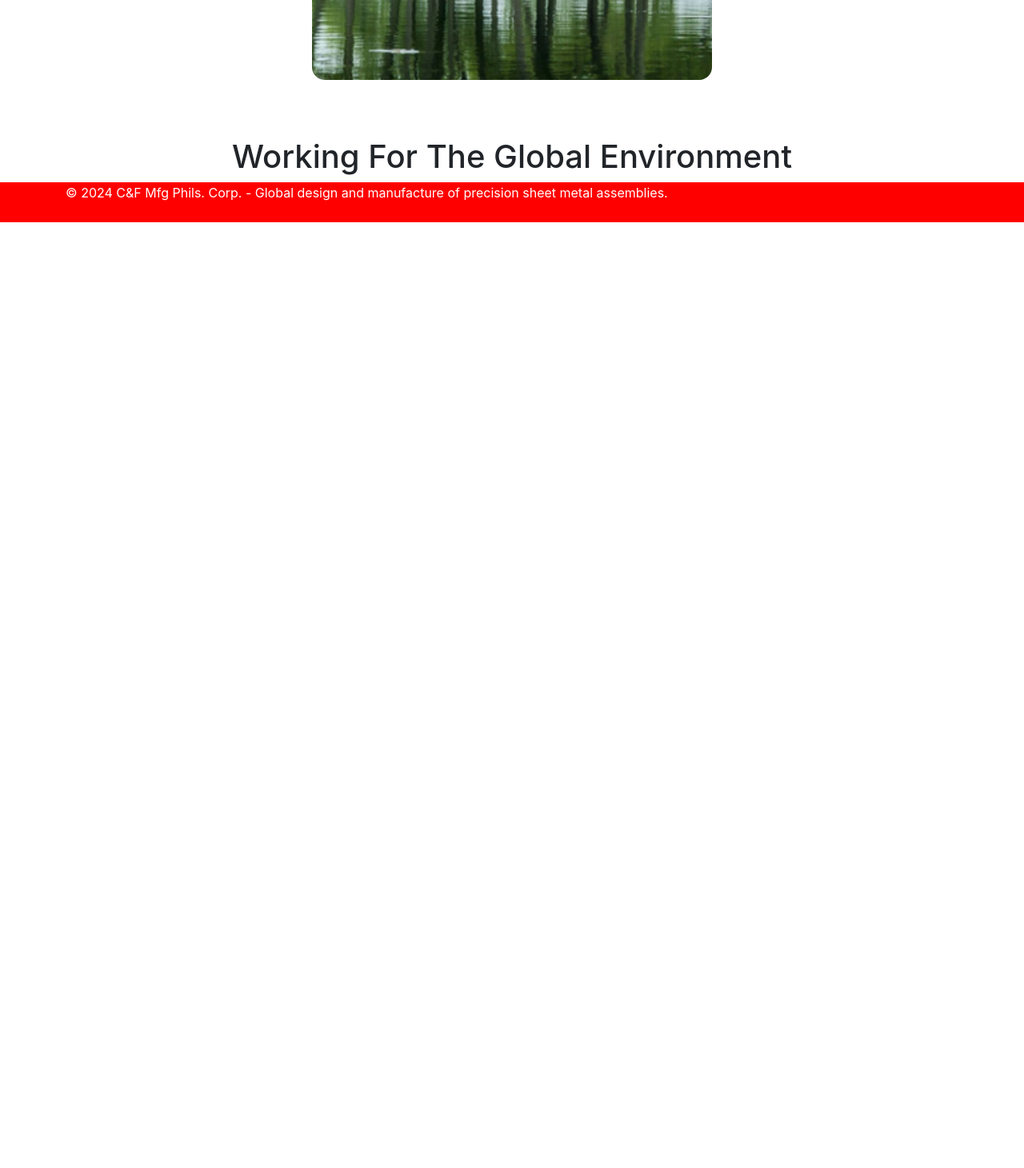
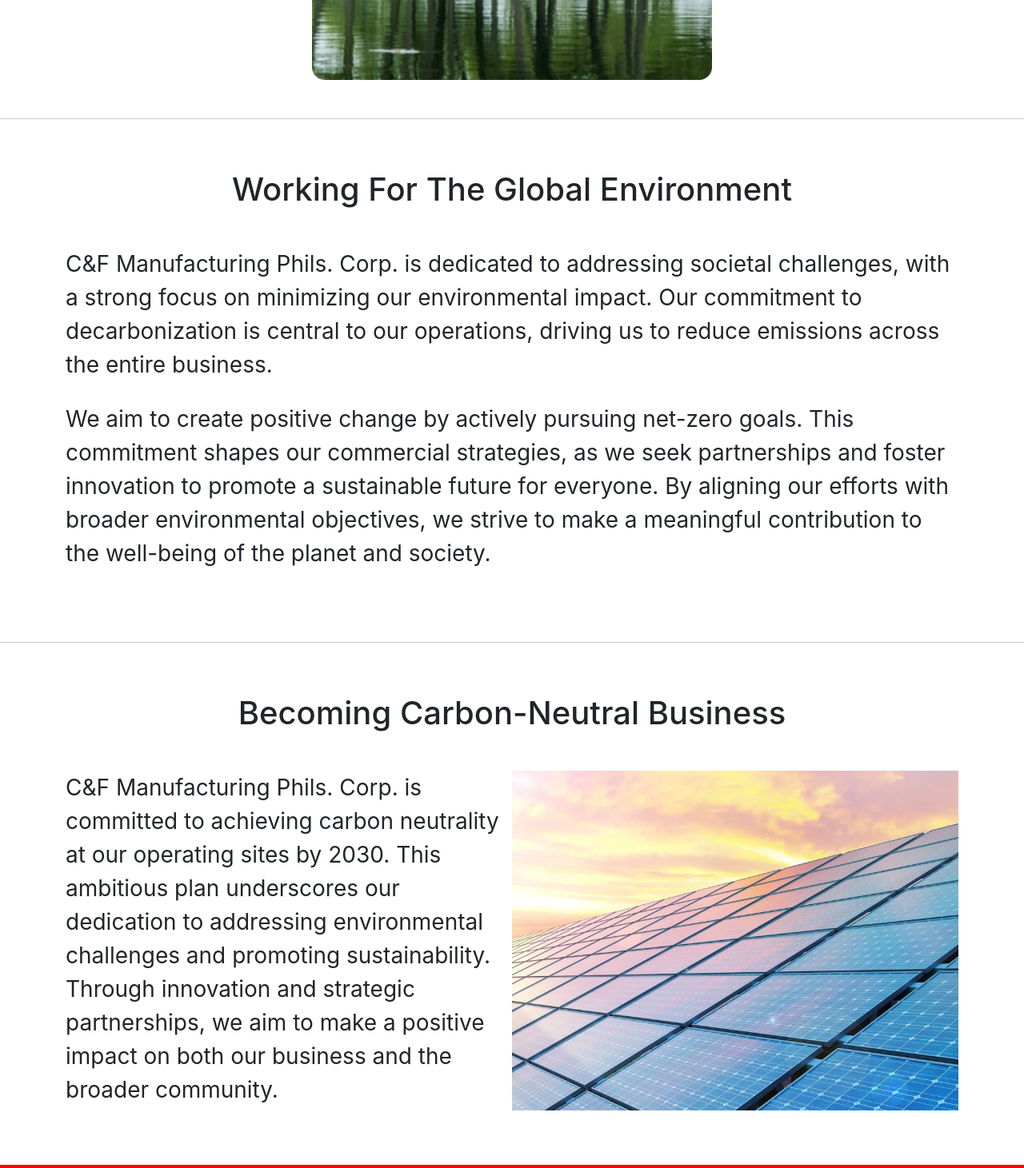
Before and after one commit to Elcavz/CF-PH-WEB, a React (Create React App) app: page / in a window 1280 px wide. Shown: the part 2360-3821 px from the top of the page at 80% size. Before the commit the page ends 2638 px from the top, so only its background shows below. Built offline with nearby package versions, Linux system fonts and the light colour scheme.

Commit message:
03-26-2025 3:53 PM UPDATE
Added two div container

```diff
--- a/src/pages/Environmental/index.js
+++ b/src/pages/Environmental/index.js
@@ -5,6 +5,7 @@ import img3 from './assets/img-3.png';
 import ktImg1 from './assets/kt_img1.png';
 import ktImg2 from './assets/kt_img2.png';
 import ktImg3 from './assets/kt_img3.png';
+import carbonNeutral from './assets/carbon_neutral.png';
 
 function Environmental() {
   return (
@@ -27,15 +28,38 @@ function Environmental() {
         <div className='text-center mb-5'>
           <h1>Key Targets:</h1>
         </div>
-        <div className='d-flex justify-content-evenly flex-wrap mb-4'>
+        <div className='d-flex justify-content-evenly flex-wrap mb-5'>
           <img className='img-fluid rounded-4' src={ktImg1} width={500}></img>
           <img className='img-fluid rounded-4' src={ktImg2} width={500}></img>
           <img className='img-fluid rounded-4' src={ktImg3} width={500}></img>
         </div>
       </div>
-      <div className='pt-5'>
-        <div className='text-center'>
+      <hr></hr>
+      <div className='py-5'>
+        <div className='text-center mb-5'>
           <h1>Working For The Global Environment</h1>
+        </div>
+        <div className='container'>
+          <p className='fs-3'>
+            C&F Manufacturing Phils. Corp. is dedicated to addressing societal challenges, with a strong focus on minimizing our environmental impact. Our commitment to decarbonization is central to our operations, driving us to reduce emissions across the entire business.
+          </p>
+          <p className='fs-3'>
+            We aim to create positive change by actively pursuing net-zero goals. This commitment shapes our commercial strategies, as we seek partnerships and foster innovation to promote a sustainable future for everyone. By aligning our efforts with broader environmental objectives, we strive to make a meaningful contribution to the well-being of the planet and society.
+          </p>
+        </div>
+      </div>
+      <hr></hr>
+      <div className='py-5'>
+        <div className='text-center mb-5'>
+          <h1>Becoming Carbon-Neutral Business</h1>
+        </div>
+        <div className='container d-flex flex-wrap flex-row'>
+          <p className='fs-3 w-50'>
+            C&F Manufacturing Phils. Corp. is committed to achieving carbon neutrality at our operating sites by 2030. This ambitious plan underscores our dedication to addressing environmental challenges and promoting sustainability. Through innovation and strategic partnerships, we aim to make a positive impact on both our business and the broader community.
+          </p>
+          <div className='w-50'>
+            <img className='img-fluid' src={carbonNeutral}></img>
+          </div>
         </div>
       </div>
     </div>
```
Also changed, not shown: src/pages/Environmental/assets/carbon_neutral.png (added).
